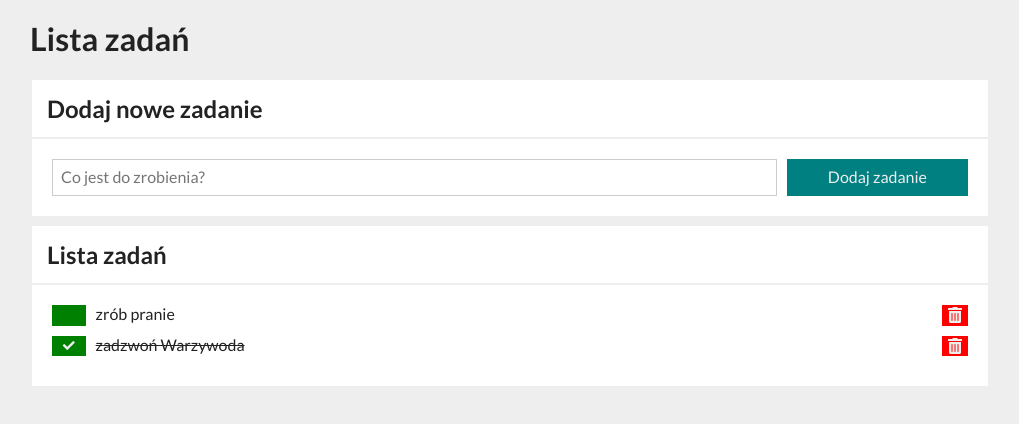
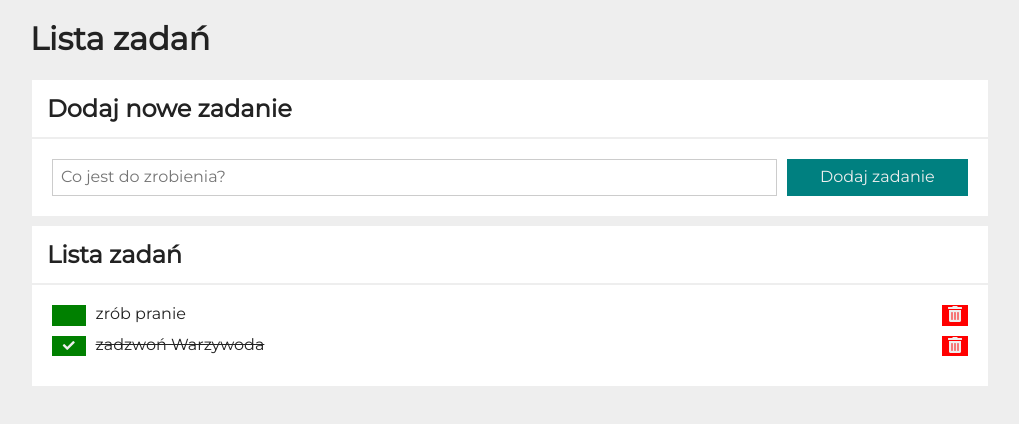
Before and after one commit to klarma/TODO-LIST, a plain HTML site: page index.html in a window 1280 px wide. Shown: the whole page, without its empty margins (130-1149 px from the left). Drawn offline with nearby package versions, Linux system fonts and the light colour scheme.

Commit message:
Montserrat font added

```diff
--- a/css/style.css
+++ b/css/style.css
@@ -11,7 +11,7 @@ body {
     max-width: 1000px;
     margin: 0 auto;
     padding: 0 20px;
-    font-family: 'Lato', sans-serif;
+    font-family: 'Montserrat', sans-serif;
     color: #222;
     background-color: #eee;
 }
--- a/index.html
+++ b/index.html
@@ -16,8 +16,8 @@
     <link rel="stylesheet" href="css/form.css">
     <link rel="stylesheet" href="css/tasksList.css">
     <link rel="preconnect" href="https://fonts.gstatic.com">
-    <link href="https://fonts.googleapis.com/css2?family=Lato:ital,wght@0,400;0,700;1,400&display=swap"
-        rel="stylesheet">
+    <link rel="preconnect" href="https://fonts.gstatic.com">
+    <link href="https://fonts.googleapis.com/css2?family=Montserrat&display=swap" rel="stylesheet">
     <script defer src="js/script.js"></script>
     <title>Lista zadań</title>
 </head>
```
